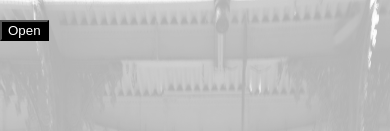
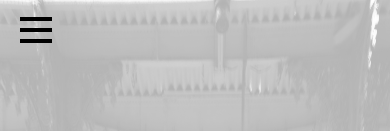
Before and after one commit to jozef-wolf/photo-gallery, a React (Create React App) app: page / in a window 390 px wide. Shown: the top 131 px of the page. Built offline with nearby package versions, Linux system fonts and the light colour scheme.

Commit message:
div hamburger done

```diff
--- a/src/components/navbar/Navbar.js
+++ b/src/components/navbar/Navbar.js
@@ -11,7 +11,11 @@ const Navbar = () => {
           <a href="/about">About</a>
           <a href="/contact">Contact</a>
         </div>
-        <button onClick={() => setShowLinks(!showLinks)}> Open</button>
+        <div className="hamburger" onClick={() => setShowLinks(!showLinks)}>
+          <div />
+          <div />
+          <div />
+        </div>
       </div>
       <div className="right-side"></div>
     </div>
--- a/src/css/base.css
+++ b/src/css/base.css
@@ -38,15 +38,27 @@ body {
   justify-content: left;
   align-items: center;
 }
-.Navbar .left-side button {
+.Navbar .left-side .hamburger {
   display: none;
-  background-color: black;
-  color: white;
+  width: 2rem;
+  height: 2rem;
+  top: 15px;
+  right: 20px;
+  display: none;
+  margin-left: 20px;
+  z-index: 20;
 }
 @media only screen and (max-width: 768px) {
-  .Navbar .left-side button {
+  .Navbar .left-side .hamburger {
     display: flex;
+    justify-content: space-around;
+    flex-flow: column nowrap;
   }
+}
+.Navbar .left-side .hamburger div {
+  width: 2rem;
+  height: 0.25rem;
+  background-color: black;
 }
 .Navbar .left-side .links {
   display: flex;
--- a/src/css/main.css
+++ b/src/css/main.css
@@ -71,15 +71,27 @@ body {
   justify-content: left;
   align-items: center;
 }
-.Navbar .left-side button {
+.Navbar .left-side .hamburger {
   display: none;
-  background-color: black;
-  color: white;
+  width: 2rem;
+  height: 2rem;
+  top: 15px;
+  right: 20px;
+  display: none;
+  margin-left: 20px;
+  z-index: 20;
 }
 @media only screen and (max-width: 768px) {
-  .Navbar .left-side button {
+  .Navbar .left-side .hamburger {
     display: flex;
+    justify-content: space-around;
+    flex-flow: column nowrap;
   }
+}
+.Navbar .left-side .hamburger div {
+  width: 2rem;
+  height: 0.25rem;
+  background-color: black;
 }
 .Navbar .left-side .links {
   display: flex;
--- a/src/scss/base.scss
+++ b/src/scss/base.scss
@@ -36,12 +36,26 @@ body {
     display: flex;
     justify-content: left;
     align-items: center;
-    button {
+
+    .hamburger {
       display: none;
-      background-color: black;
-      color: white;
+      width: 2rem;
+      height: 2rem;
+      top: 15px;
+      right: 20px;
+      display: none;
+      margin-left: 20px;
+      z-index: 20;
+
       @media only screen and (max-width: 768px) {
         display: flex;
+        justify-content: space-around;
+        flex-flow: column nowrap;
+      }
+      div {
+        width: 2rem;
+        height: 0.25rem;
+        background-color: black;
       }
     }
 
```
Also changed, not shown: 2 other files (tests, documents, lock files or other folders).
